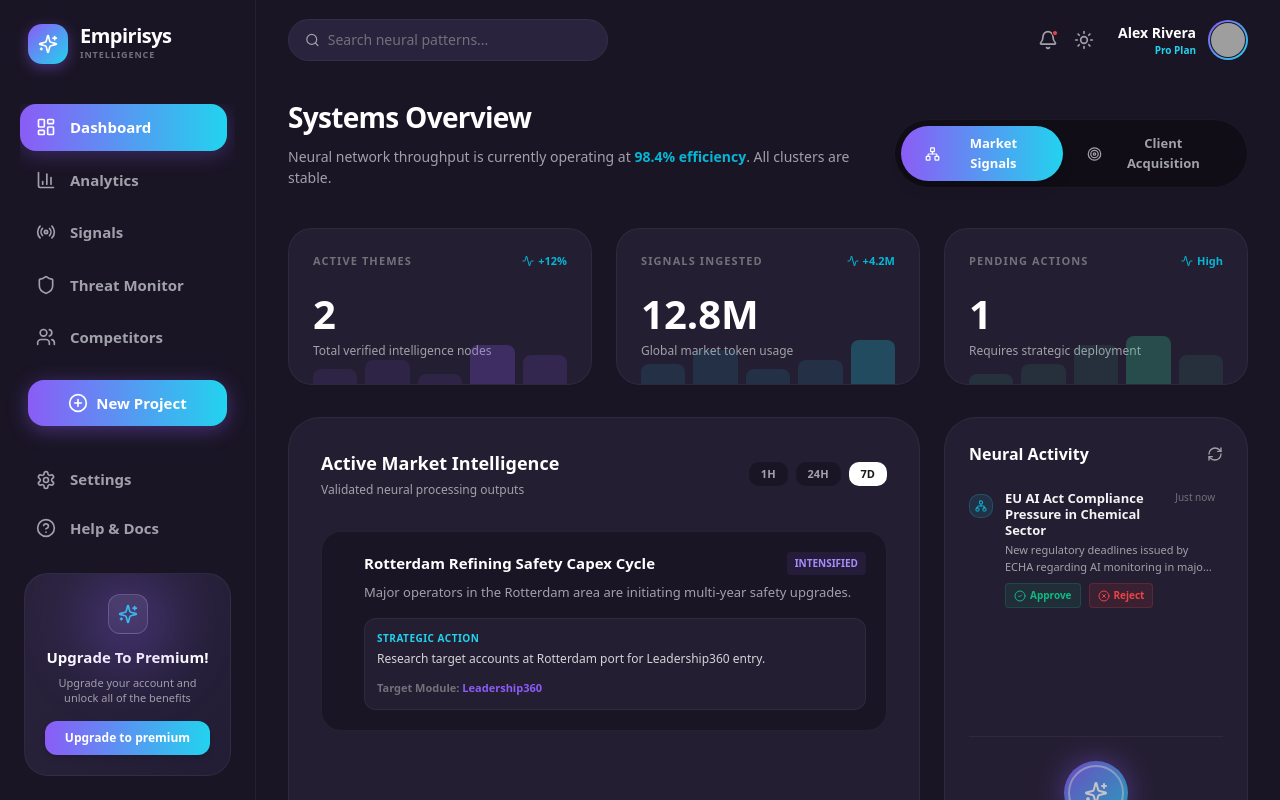
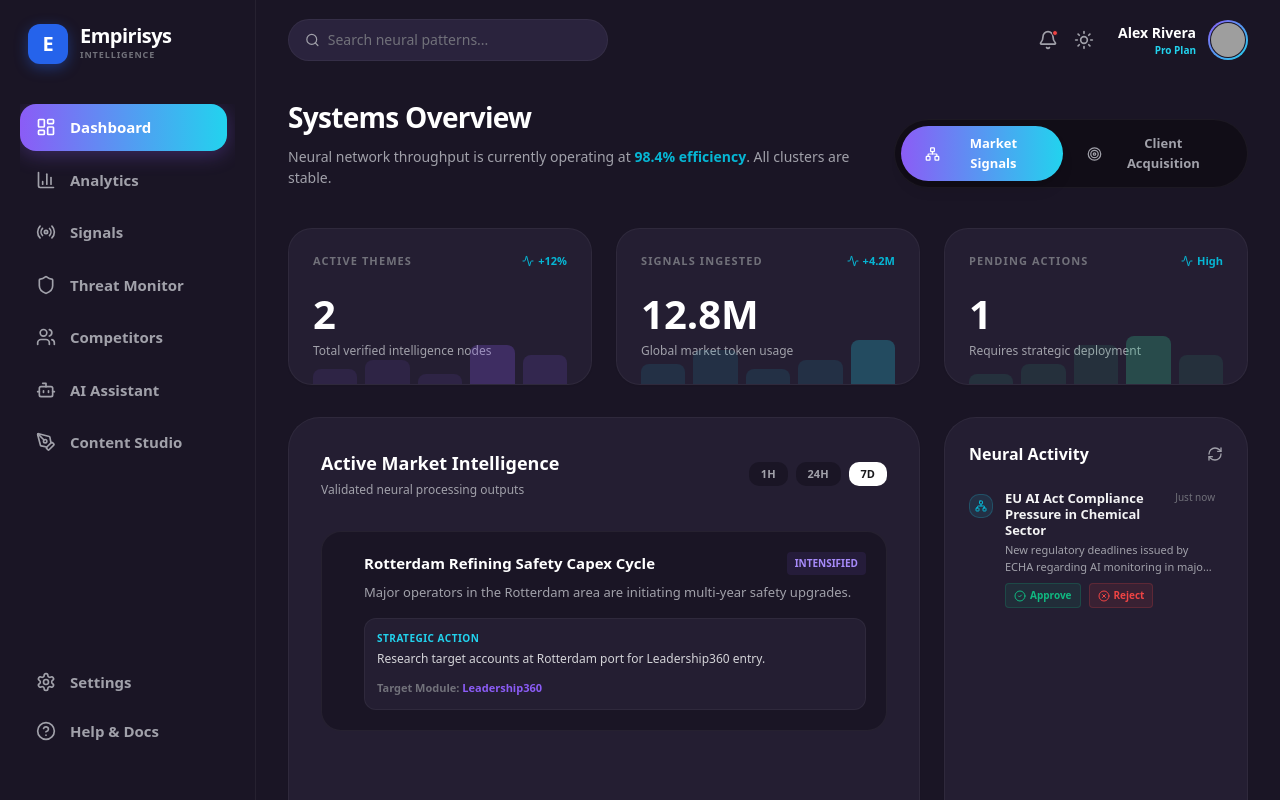
Before and after one commit to amaravhale/EIH-Test, a Next.js app: page /dashboard in a window 1280 px wide. Built offline with nearby package versions, Linux system fonts and the light colour scheme; grey boxes are pictures that could not be loaded.

Commit message:
Remove irrelevant UI elements and restore Empirisys logo

```diff
--- a/src/app/(app)/dashboard/page.tsx
+++ b/src/app/(app)/dashboard/page.tsx
@@ -170,27 +170,6 @@
                 </div>
               </div>
 
-              {/* Bottom Banner */}
-              <div className="bg-gradient-to-r from-[#1A1525] to-[#2A233D] dark:from-[#110D17] dark:to-[#1C1628] rounded-[24px] p-6 shadow-xl flex items-center justify-between border border-violet-500/20">
-                <div className="flex items-center gap-4">
-                  <div className="flex items-center justify-center h-12 w-12 rounded-full bg-violet-500/20 text-cyan-400">
-                    <Zap className="h-6 w-6" />
-                  </div>
-                  <div>
-                    <h4 className="text-white font-bold text-[16px]">Instant Model Launch</h4>
-                    <p className="text-zinc-400 text-[12px]">Initialize a pre-trained market instance in 4.2 seconds</p>
-                  </div>
-                </div>
-                <div className="flex items-center gap-4">
-                   <div className="flex gap-2">
-                      <span className="h-8 w-8 rounded-full border border-white/20 flex items-center justify-center text-[10px] text-white font-bold">5s</span>
-                      <span className="h-8 w-8 rounded-full border border-white/20 flex items-center justify-center text-[10px] text-white font-bold">GPT</span>
-                   </div>
-                   <button className="px-6 py-2.5 bg-gradient-to-r from-cyan-400 to-violet-500 text-white font-bold text-[13px] rounded-full shadow-[0_0_15px_rgba(139,92,246,0.5)]">
-                     Launch Dashboard
-                   </button>
-                </div>
-              </div>
 
             </div>
 
@@ -232,18 +211,6 @@
                     ))
                   )}
                 </div>
-
-                {/* Synexis Glowing Orb Widget */}
-                <div className="mt-6 flex flex-col items-center justify-center pt-6 border-t border-zinc-100 dark:border-white/5 relative z-10">
-                   <div className="w-16 h-16 rounded-full bg-gradient-to-br from-violet-500 to-cyan-400 p-1 shadow-[0_0_30px_rgba(139,92,246,0.6)] mb-6 animate-pulse">
-                     <div className="w-full h-full rounded-full border-2 border-white/50 flex items-center justify-center">
-                       <Sparkles className="h-6 w-6 text-white" />
-                     </div>
-                   </div>
-                   <button className="w-full py-3 rounded-xl border border-zinc-200 dark:border-white/10 text-[11px] font-bold tracking-widest text-zinc-500 dark:text-zinc-400 hover:bg-zinc-50 dark:hover:bg-white/5 transition-colors uppercase">
-                     View System Logs
-                   </button>
-                </div>
               </div>
             </div>
 
--- a/src/components/layout/synexis-sidebar.tsx
+++ b/src/components/layout/synexis-sidebar.tsx
@@ -48,8 +48,8 @@
 
       {/* Brand Logo Area */}
       <div className="flex items-center gap-3 px-2 mb-10">
-        <div className="flex items-center justify-center h-10 w-10 rounded-[14px] bg-gradient-to-br from-violet-500 to-cyan-400 text-white font-bold text-lg shadow-[0_4px_14px_rgba(139,92,246,0.4)]">
-          <Sparkles className="h-5 w-5 text-white" />
+        <div className="flex h-10 w-10 shrink-0 items-center justify-center rounded-[12px] bg-blue-600 text-white font-black text-xl shadow-[0_4px_14px_rgba(37,99,235,0.4)]">
+          E
         </div>
         <div className="flex flex-col">
           <span className="text-[20px] font-bold tracking-tight leading-none text-zinc-900 dark:text-white">Empirisys</span>
@@ -86,10 +86,6 @@
 
       {/* Action Button */}
       <div className="mt-6 mb-8 px-2">
-        <button className="w-full flex items-center justify-center gap-2 py-3 bg-gradient-to-r from-violet-500 to-cyan-400 text-white rounded-2xl text-[15px] font-bold shadow-[0_4px_20px_rgba(139,92,246,0.4)] hover:shadow-[0_6px_25px_rgba(139,92,246,0.6)] transition-all transform hover:-translate-y-0.5">
-          <PlusCircle className="h-5 w-5" />
-          New Project
-        </button>
       </div>
 
       {/* Bottom Navigation */}
@@ -111,24 +107,6 @@
 
       {/* Upgrade Card */}
       <div className="px-1">
-        <div className="relative rounded-[24px] p-5 overflow-hidden bg-gradient-to-br from-violet-500/10 to-cyan-400/10 dark:from-[#2A233D] dark:to-[#221D35] border border-violet-500/20 dark:border-white/5 text-center">
-          <div className="absolute top-0 left-1/2 -translate-x-1/2 w-24 h-24 bg-cyan-400/20 dark:bg-violet-500/30 rounded-full blur-[30px] pointer-events-none" />
-
-          <div className="flex justify-center mb-3">
-            <div className="flex items-center justify-center w-10 h-10 rounded-xl bg-gradient-to-b from-white to-violet-100 dark:from-white/10 dark:to-white/5 shadow-sm border border-white/20">
-               <Sparkles className="h-5 w-5 text-violet-500 dark:text-cyan-400" />
-            </div>
-          </div>
-
-          <h4 className="text-zinc-900 dark:text-white font-bold text-[15px] mb-1.5">Upgrade To Premium!</h4>
-          <p className="text-[11px] text-zinc-500 dark:text-zinc-400 leading-snug mb-4">
-            Upgrade your account and unlock all of the benefits
-          </p>
-
-          <button className="w-full py-2 bg-gradient-to-r from-violet-500 to-cyan-400 text-white rounded-xl text-[12px] font-bold shadow-md transition-transform hover:scale-105">
-            Upgrade to premium
-          </button>
-        </div>
       </div>
 
     </aside>
```
